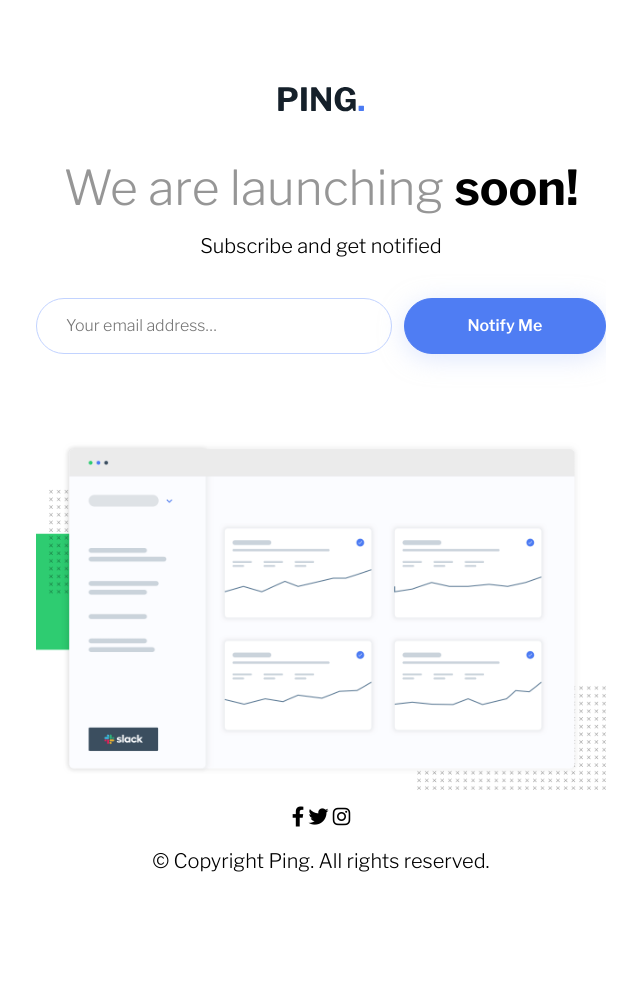
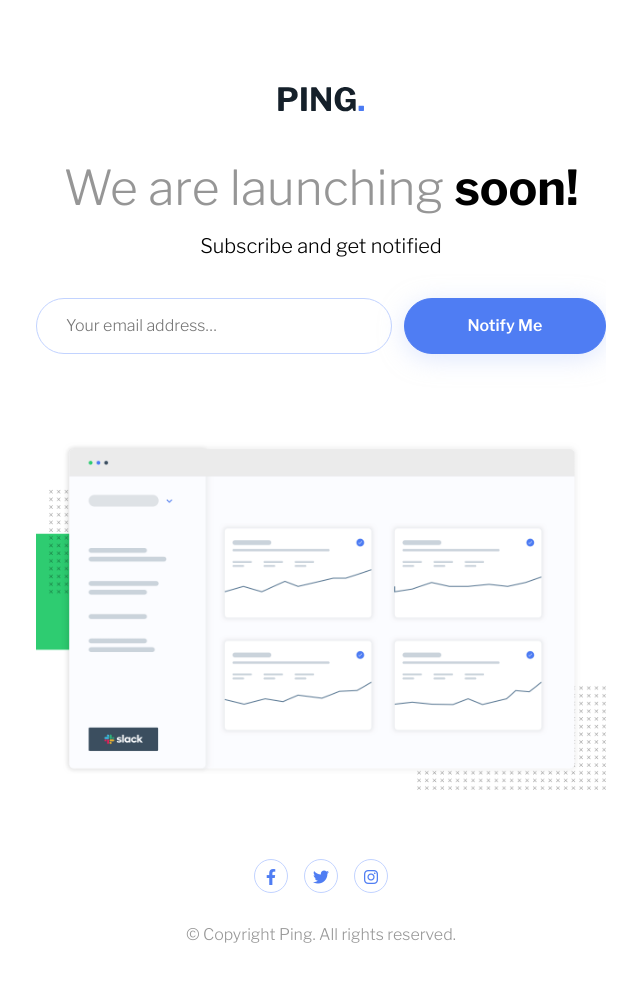
Before and after one commit to Daugus/fm-ping-coming-soon, a website: page index.html in a window 1280 px wide. Shown: the whole page, without its empty margins (319-959 px from the left). Before the commit the page ends 893 px from the top, so only its background shows below. Drawn offline with nearby package versions, Linux system fonts and the light colour scheme.

Commit message:
desktop version

```diff
--- /dev/null
+++ b/scss/components/_footer.scss
@@ -0,0 +1,33 @@
+@use 'sass:math';
+@use '../abstract' as *;
+
+footer {
+  margin-block: 3.4rem 2.5rem;
+}
+
+.social {
+  display: flex;
+  justify-content: center;
+  text-align: center;
+  gap: 1rem;
+
+  margin-bottom: 2rem;
+
+  i {
+    $fz: 1rem;
+    font-size: $fz;
+    color: $clr-primary-dark;
+    border: 1px solid $clr-primary-light;
+    border-radius: 50%;
+
+    $side: 2.125rem;
+    width: $side;
+    height: $side;
+    line-height: $side;
+  }
+}
+
+.copyright {
+  color: $clr-neutral-light;
+  font-size: 1rem;
+}
--- a/scss/main.scss
+++ b/scss/main.scss
@@ -5,5 +5,6 @@
 // --- components ---
 @use 'components/header';
 @use 'components/body';
+@use 'components/footer';
 
 // --- utilities ---
```
Also changed, not shown: main.css, scss/main.css.
